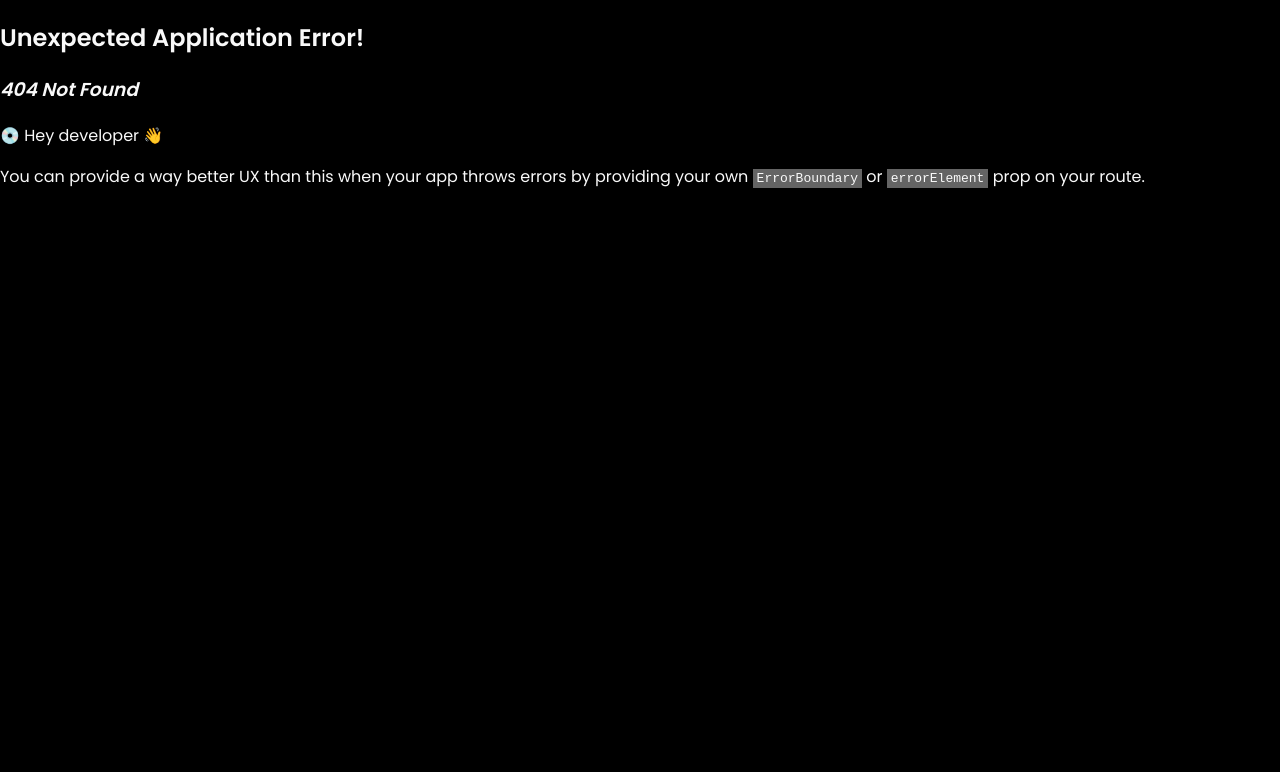
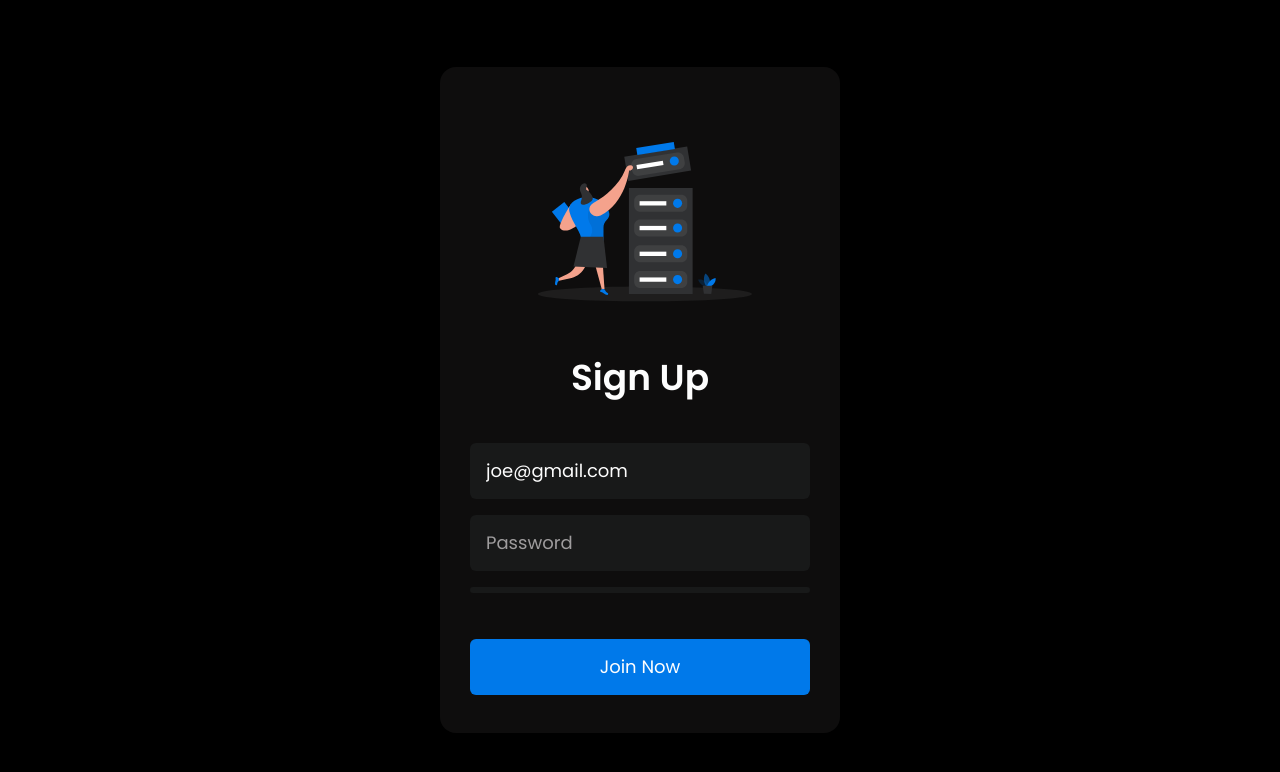
Before and after one commit to frontend-joe/react-components, a React (Vite) app: page /controls/password-strength in a window 1280 px wide. Before the commit this address had no page. Shown: the top 772 px of the page. Built offline with nearby package versions, Linux system fonts and the light colour scheme.

Commit message:
adding gsap ScrollReveal

```diff
--- a/package.json
+++ b/package.json
@@ -10,6 +10,8 @@
     "preview": "vite preview"
   },
   "dependencies": {
+    "@gsap/react": "^2.1.0",
+    "gsap": "^3.12.5",
     "react": "^18.2.0",
     "react-dom": "^18.2.0",
     "react-router-dom": "^6.21.3"
--- a/src/App.jsx
+++ b/src/App.jsx
@@ -1,20 +1,14 @@
-import { DeleteButton, TrashButton, Sidebar1 } from "./components";
+import {
+  DeleteButton,
+  TrashButton,
+  Sidebar1,
+  PasswordStrengthExample,
+  ScrollReveal,
+} from "./components";
 
 import { createBrowserRouter, RouterProvider, Link } from "react-router-dom";
 
 import "./App.css";
-
-const Layout = () => {
-  return (
-    <main className="app">
-      {routes.map((route) => (
-        <Link key={route.path} to={route.path}>
-          {route.name}
-        </Link>
-      ))}
-    </main>
-  );
-};
 
 const routes = [
   {
@@ -32,6 +26,16 @@ const routes = [
     path: "/sidebars/sidebar-1",
     element: <Sidebar1 />,
   },
+  {
+    name: "PasswordStrength",
+    path: "/controls/password-strength",
+    element: <PasswordStrengthExample />,
+  },
+  {
+    name: "ScrollReveal",
+    path: "/gsap/scroll-reveal",
+    element: <ScrollReveal />,
+  },
 ];
 
 const router = createBrowserRouter([
@@ -42,12 +46,20 @@ const router = createBrowserRouter([
   ...routes,
 ]);
 
-function App() {
+function Layout() {
   return (
-    <>
-      <RouterProvider router={router} />
-    </>
+    <main className="app">
+      {routes.map((route) => (
+        <Link key={route.path} to={route.path}>
+          {route.name}
+        </Link>
+      ))}
+    </main>
   );
 }
 
+function App() {
+  return <RouterProvider router={router} />;
+}
+
 export default App;
--- /dev/null
+++ b/src/components/controls/PasswordStrength/PasswordStrength.jsx
@@ -0,0 +1,74 @@
+import { useState } from "react";
+import logo from "./logo.svg";
+import "./styles.css";
+
+const strengthLabels = ["weak", "medium", "medium", "strong"];
+
+export const PasswordStrength = ({ placeholder, onChange }) => {
+  const [strength, setStrength] = useState("");
+
+  const getStrength = (password) => {
+    let strengthIndicator = -1;
+
+    if (/[a-z]/.test(password)) strengthIndicator++;
+    if (/[A-Z]/.test(password)) strengthIndicator++;
+    if (/\d/.test(password)) strengthIndicator++;
+    if (/[^a-zA-Z0-9]/.test(password)) strengthIndicator++;
+
+    if (password.length >= 16) strengthIndicator++;
+
+    return strengthLabels[strengthIndicator];
+  };
+
+  const handleChange = (event) => {
+    setStrength(getStrength(event.target.value));
+    onChange(event.target.value);
+  };
+
+  return (
+    <>
+      <input
+        name="password"
+        spellCheck="false"
+        className="control"
+        type="password"
+        placeholder={placeholder}
+        onChange={handleChange}
+      />
+      <div className={`bars ${strength}`}>
+        <div></div>
+      </div>
+      <div className="strength">{strength && `${strength} password`}</div>
+    </>
+  );
+};
+
+export const PasswordStrengthExample = () => {
+  const handleChange = (value) => console.log(value);
+
+  return (
+    <div className="page">
+      <div className="login-card">
+        <img src={logo} />
+        <h2>Sign Up</h2>
+        <form className="login-form">
+          <div className="username">
+            <input
+              autoComplete="off"
+              spellCheck="false"
+              className="control"
+              type="email"
+              placeholder="Email"
+              defaultValue="joe@gmail.com"
+            />
+            <div id="spinner" className="spinner"></div>
+          </div>
+          <PasswordStrength placeholder="Password" onChange={handleChange} />
+          <button className="control" type="button">
+            Join Now
+          </button>
+        </form>
+      </div>
+    </div>
+  );
+};
--- /dev/null
+++ b/src/components/controls/PasswordStrength/styles.css
@@ -0,0 +1,105 @@
+* {
+  box-sizing: border-box;
+}
+
+.page {
+  display: grid;
+  place-items: center;
+  margin: 0;
+  background: #000000;
+  font-family: "Euclid Circular A", "Poppins";
+  color: #fdfdfd;
+}
+
+.login-card {
+  width: 400px;
+  padding: 60px 30px 30px;
+  border-radius: 16px;
+  background: #0e0d0d;
+  text-align: center;
+}
+
+.login-card > h2 {
+  font-size: 36px;
+  font-weight: 600;
+  margin: 0 0 30px;
+}
+
+.login-card img {
+  width: 260px;
+  margin-bottom: 20px;
+}
+
+.login-form {
+  width: 100%;
+  margin: 0;
+  display: grid;
+}
+
+.login-form input.control::placeholder {
+  color: #9f9d9e;
+}
+
+.control {
+  outline: none;
+  width: 100%;
+  height: 56px;
+  padding: 0 16px;
+  color: inherit;
+  background: #181919;
+  border: 0;
+  border-radius: 6px;
+  margin: 8px 0;
+  font-family: inherit;
+  font-size: 18px;
+  transition: 0.4s;
+}
+
+button.control {
+  cursor: pointer;
+  width: 100%;
+  height: 56px;
+  padding: 0 16px;
+  background: #0079ea;
+  text-align: center;
+}
+
+.bars {
+  margin: 8px 0;
+  flex: 1 1 auto;
+  display: flex;
+  align-items: center;
+  gap: 8px;
+  height: 6px;
+  border-radius: 3px;
+  background: #181919;
+}
+
+.bars div {
+  height: 6px;
+  border-radius: 3px;
+  transition: 0.4s;
+  width: 0%;
+}
+
+.bars.weak div {
+  background: #e24c71;
+  width: 33.33%;
+}
+
+.bars.medium div {
+  background: #f39845;
+  width: 66.66%;
+}
+
+.bars.strong div {
+  background: #57c558;
+  width: 100%;
+}
+
+.strength {
+  text-align: left;
+  height: 30px;
+  text-transform: capitalize;
+  color: #868b94;
+}
--- /dev/null
+++ b/src/components/controls/index.js
@@ -0,0 +1 @@
+export * from "./PasswordStrength/PasswordStrength";
--- /dev/null
+++ b/src/components/gsap/ScrollReveal/ScrollReveal.jsx
@@ -0,0 +1,170 @@
+import gsap from "gsap";
+import { useGSAP } from "@gsap/react";
+import { ScrollTrigger } from "gsap/all";
+import "./styles.css";
+
+gsap.registerPlugin(ScrollTrigger);
+
+export const ScrollReveal = () => {
+  useGSAP(() => {
+    ScrollTrigger.batch("section > div", {
+      interval: 0.1,
+      batchMax: 3,
+      onEnter: (batch) =>
+        gsap.to(batch, { autoAlpha: 1, stagger: 0.15, overwrite: true }),
+      onLeave: (batch) => gsap.set(batch, { autoAlpha: 0, overwrite: true }),
+      onEnterBack: (batch) =>
+        gsap.to(batch, { autoAlpha: 1, stagger: 0.15, overwrite: true }),
+      onLeaveBack: (batch) =>
+        gsap.set(batch, { autoAlpha: 0, overwrite: true }),
+    });
+  }, []);
+
+  return (
+    <section>
+      <div></div>
+      <div></div>
+      <div></div>
+      <div></div>
+      <div></div>
+      <div></div>
+      <div></div>
+      <div></div>
+      <div></div>
+      <div></div>
+      <div></div>
+      <div></div>
+      <div></div>
+      <div></div>
+      <div></div>
+      <div></div>
+      <div></div>
+      <div></div>
+      <div></div>
+      <div></div>
+      <div></div>
+      <div></div>
+      <div></div>
+      <div></div>
+      <div></div>
+      <div></div>
+      <div></div>
+      <div></div>
+      <div></div>
+      <div></div>
+      <div></div>
+      <div></div>
+      <div></div>
+      <div></div>
+      <div></div>
+      <div></div>
+      <div></div>
+      <div></div>
+      <div></div>
+      <div></div>
+      <div></div>
+      <div></div>
+      <div></div>
+      <div></div>
+      <div></div>
+      <div></div>
+      <div></div>
+      <div></div>
+      <div></div>
+      <div></div>
+      <div></div>
+      <div></div>
+      <div></div>
+      <div></div>
+      <div></div>
+      <div></div>
+      <div></div>
+      <div></div>
+      <div></div>
+      <div></div>
+      <div></div>
+      <div></div>
+      <div></div>
+      <div></div>
+      <div></div>
+      <div></div>
+      <div></div>
+      <div></div>
+      <div></div>
+      <div></div>
+      <div></div>
+      <div></div>
+      <div></div>
+      <div></div>
+      <div></div>
+      <div></div>
+      <div></div>
+      <div></div>
+      <div></div>
+      <div></div>
+      <div></div>
+      <div></div>
+      <div></div>
+      <div></div>
+      <div></div>
+      <div></div>
+      <div></div>
+      <div></div>
+      <div></div>
+      <div></div>
+      <div></div>
+      <div></div>
+      <div></div>
+      <div></div>
+      <div></div>
+      <div></div>
+      <div></div>
+      <div></div>
+      <div></div>
+      <div></div>
+      <div></div>
+      <div></div>
+      <div></div>
+      <div></div>
+      <div></div>
+      <div></div>
+      <div></div>
+      <div></div>
+      <div></div>
+      <div></div>
+      <div></div>
+      <div></div>
+      <div></div>
+      <div></div>
+      <div></div>
+      <div></div>
+      <div></div>
+      <div></div>
+      <div></div>
+      <div></div>
+      <div></div>
+      <div></div>
+      <div></div>
+      <div></div>
+      <div></div>
+      <div></div>
+      <div></div>
+      <div></div>
+      <div></div>
+      <div></div>
+      <div></div>
+      <div></div>
+      <div></div>
+      <div></div>
+      <div></div>
+      <div></div>
+      <div></div>
+      <div></div>
+      <div></div>
+      <div></div>
+      <div></div>
+      <div></div>
+      <div></div>
+    </section>
+  );
+};
--- /dev/null
+++ b/src/components/gsap/ScrollReveal/styles.css
@@ -0,0 +1,20 @@
+section {
+  display: flex;
+  flex-wrap: wrap;
+  justify-content: center;
+  gap: 20px;
+  padding: 20px 0;
+  margin: 0 auto;
+}
+
+section > div {
+  background: #121419;
+  height: 190px;
+  width: 30%;
+  opacity: 0;
+  transition: background 0.3s;
+}
+
+section > div:hover {
+  background: #3e70ff;
+}
--- /dev/null
+++ b/src/components/gsap/index.js
@@ -0,0 +1 @@
+export * from "./ScrollReveal/ScrollReveal";
--- a/src/components/index.js
+++ b/src/components/index.js
@@ -1,2 +1,4 @@
 export * from "./buttons";
+export * from "./controls";
 export * from "./sidebars";
+export * from "./gsap";
```
Also changed, not shown: src/components/controls/PasswordStrength/logo.svg (added), 1 other file (tests, documents, lock files or other folders).
